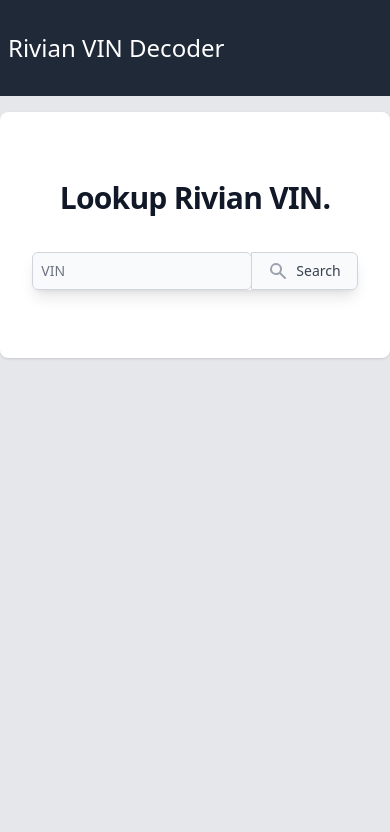
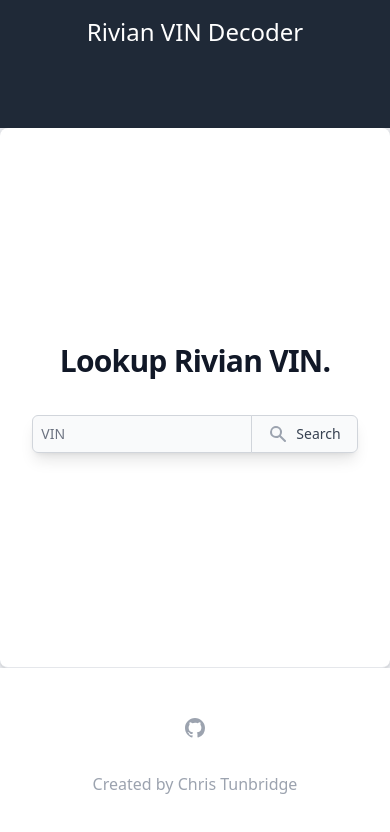
Before and after one commit to Destreyf/rivian-vin-decoder, a Vue app: page / in a window 390 px wide. Shown: the top 832 px of the page. Built offline with nearby package versions, Linux system fonts and the light colour scheme.

Commit message:
Improve mobile usage

```diff
--- a/index.html
+++ b/index.html
@@ -6,8 +6,8 @@
     <meta name="viewport" content="width=device-width, initial-scale=1.0" />
     <title>Rivian VIN Decoder</title>
   </head>
-  <body class="bg-gray-200">
-    <div id="app"></div>
+  <body class="bg-gray-200 h-screen">
+    <div id="app" class="h-full"></div>
     <script type="module" src="/src/main.ts"></script>
   </body>
 </html>
--- a/package.json
+++ b/package.json
@@ -16,7 +16,8 @@
     "@headlessui/vue": "^1.6.1",
     "@heroicons/vue": "^1.0.6",
     "vue": "^3.2.33",
-    "vue-router": "^4.0.15"
+    "vue-router": "^4.0.15",
+    "vue-toastification": "^2.0.0-rc.5"
   },
   "devDependencies": {
     "@rushstack/eslint-patch": "^1.1.0",
--- a/src/App.vue
+++ b/src/App.vue
@@ -1,24 +1,14 @@
 <template>
-  <nav class="bg-gray-800">
-    <div
-      class="flex flex-row max-w-2xl px-2 sm:px-6 lg:px-8 py-4 mx-auto space-x-4 items-center justify-between h-24"
-    >
-      <router-link to="/" class="flex-shrink-0 align-middle text-white text-2xl"
-        >Rivian VIN Decoder</router-link
-      >
-      <VinForm v-if="!isHome" :vin="vin" :key="vin"></VinForm>
+  <div class="flex flex-col h-full">
+    <HeaderComponent class="flex-shrink-0"></HeaderComponent>
+    <div class="md:mt-4 flex-grow">
+      <router-view :key="$route.fullPath"></router-view>
     </div>
-  </nav>
-  <div class="mt-4">
-    <router-view :key="$route.fullPath"></router-view>
+    <FooterComponent class="flex-shrink-0"></FooterComponent>
   </div>
 </template>
 
 <script setup lang="ts">
-import { computed } from "@vue/reactivity";
-import { useRoute } from "vue-router";
-import VinForm from "./components/VinForm.vue";
-const route = useRoute();
-const isHome = computed(() => route.name === "home");
-const vin = computed(() => route.params?.vin?.toString() ?? "");
+import FooterComponent from "./components/FooterComponent.vue";
+import HeaderComponent from "./components/HeaderComponent.vue";
 </script>
--- /dev/null
+++ b/src/components/FooterComponent.vue
@@ -0,0 +1,46 @@
+<!-- This example requires Tailwind CSS v2.0+ -->
+<template>
+  <footer class="bg-white">
+    <div
+      class="max-w-7xl mx-auto py-12 px-4 sm:px-6 md:flex md:items-center md:justify-between lg:px-8"
+    >
+      <div class="flex justify-center space-x-6 md:order-2">
+        <a
+          v-for="item in navigation"
+          :key="item.name"
+          :href="item.href"
+          class="text-gray-400 hover:text-gray-500"
+        >
+          <span class="sr-only">{{ item.name }}</span>
+          <component :is="item.icon" class="h-6 w-6" aria-hidden="true" />
+        </a>
+      </div>
+      <div class="mt-8 md:mt-0 md:order-1">
+        <p class="text-center text-base text-gray-400">
+          Created by Chris Tunbridge
+        </p>
+      </div>
+    </div>
+  </footer>
+</template>
+
+<script setup lang="ts">
+import { defineComponent, h } from "vue";
+
+const navigation = [
+  {
+    name: "GitHub",
+    href: "https://github.com/Destreyf/rivian-vin-decoder",
+    icon: defineComponent({
+      render: () =>
+        h("svg", { fill: "currentColor", viewBox: "0 0 24 24" }, [
+          h("path", {
+            "fill-rule": "evenodd",
+            d: "M12 2C6.477 2 2 6.484 2 12.017c0 4.425 2.865 8.18 6.839 9.504.5.092.682-.217.682-.483 0-.237-.008-.868-.013-1.703-2.782.605-3.369-1.343-3.369-1.343-.454-1.158-1.11-1.466-1.11-1.466-.908-.62.069-.608.069-.608 1.003.07 1.531 1.032 1.531 1.032.892 1.53 2.341 1.088 2.91.832.092-.647.35-1.088.636-1.338-2.22-.253-4.555-1.113-4.555-4.951 0-1.093.39-1.988 1.029-2.688-.103-.253-.446-1.272.098-2.65 0 0 .84-.27 2.75 1.026A9.564 9.564 0 0112 6.844c.85.004 1.705.115 2.504.337 1.909-1.296 2.747-1.027 2.747-1.027.546 1.379.202 2.398.1 2.651.64.7 1.028 1.595 1.028 2.688 0 3.848-2.339 4.695-4.566 4.943.359.309.678.92.678 1.855 0 1.338-.012 2.419-.012 2.747 0 .268.18.58.688.482A10.019 10.019 0 0022 12.017C22 6.484 17.522 2 12 2z",
+            "clip-rule": "evenodd",
+          }),
+        ]),
+    }),
+  },
+];
+</script>
--- /dev/null
+++ b/src/components/HeaderComponent.vue
@@ -0,0 +1,25 @@
+<template>
+  <nav class="bg-gray-800">
+    <div
+      class="flex flex-col sm:flex-row max-w-2xl px-2 sm:px-6 lg:px-8 py-4 mx-auto space-x-4 items-center justify-between h-32 sm:h-24"
+    >
+      <router-link
+        to="/"
+        class="flex-shrink-0 align-middle text-white text-2xl"
+      >
+        Rivian VIN Decoder
+      </router-link>
+      <VinForm v-if="!isHome" :vin="vin" :key="vin"></VinForm>
+    </div>
+  </nav>
+</template>
+
+<script setup lang="ts">
+import { computed } from "@vue/reactivity";
+import { useRoute } from "vue-router";
+import VinForm from "./VinForm.vue";
+
+const route = useRoute();
+const isHome = computed(() => route.name === "home");
+const vin = computed(() => route.params?.vin?.toString() ?? "");
+</script>
--- a/src/components/HomePage.vue
+++ b/src/components/HomePage.vue
@@ -1,6 +1,8 @@
 <!-- This example requires Tailwind CSS v2.0+ -->
 <template>
-  <CardContainer class="max-w-2xl mx-auto">
+  <CardContainer
+    class="max-w-2xl mx-auto h-full border-b grid place-content-center md:h-auto md:place-content-around"
+  >
     <div
       class="max-w-7xl mx-auto text-center py-12 px-4 sm:px-6 lg:py-16 lg:px-8"
     >
--- a/src/components/VinForm.vue
+++ b/src/components/VinForm.vue
@@ -6,7 +6,7 @@
           type="vin"
           name="vin"
           id="vin"
-          class="bg-gray-50 block w-full rounded-none rounded-l-md p-2 sm:text-sm border border-gray-300 text-sm font-medium rounded-r-md text-gray-700 hover:bg-gray-100 focus:outline-none focus:ring-1 focus:ring-indigo-500 focus:border-indigo-500"
+          class="bg-gray-50 block w-full rounded-none rounded-l-md p-2 sm:text-sm border border-gray-300 text-sm font-medium text-gray-700 hover:bg-gray-100 focus:outline-none focus:ring-1 focus:ring-indigo-500 focus:border-indigo-500"
           placeholder="VIN"
           v-model="vinRef"
           v-on:keyup.enter="lookupVin"
@@ -28,17 +28,43 @@
 import { SearchIcon } from "@heroicons/vue/solid";
 import { ref } from "@vue/reactivity";
 import { router } from "../router";
+import { useToast } from "vue-toastification";
+import { validateVin } from "@/helpers/validate-vin";
 
+const toast = useToast();
 const props = defineProps<{ vin: string }>();
 
 const vinRef = ref(props?.vin);
 
 function lookupVin() {
+  try {
+    const vin = vinRef.value.toString().trim();
+    if (vin.length === 0) {
+      toast.error("Please specify a VIN.");
+      return;
+    }
+
+    if (vin.length < 17) {
+      toast.error("Invalid VIN, the VIN must be 17 characters long.");
+      return;
+    }
+
+    if (!validateVin(vin)) {
+      toast.error("Invalid VIN, please check the VIN and try again.");
+      return;
+    }
+
     router.push({
       name: "vin",
       params: {
         vin: vinRef.value,
       },
     });
+  } catch (e) {
+    if ((e as Error)?.message?.includes("required param")) {
+      toast.error("You must specify a VIN.");
+    }
+    console.error("Failed to navigate", e);
+  }
 }
 </script>
--- a/src/components/VinPage.vue
+++ b/src/components/VinPage.vue
@@ -16,7 +16,7 @@
 
 const valid = computed(() => decoded.value && decoded.value?.wmi);
 
-const parse = (v?: string | null | undefined) => {
+const parse = (v?: string | number | null | undefined) => {
   if (!v) return "Unknown";
 
   if (Array.isArray(v)) return v.map((v) => v.toString()).join("\n");
@@ -76,7 +76,7 @@
 <style lang="scss" scoped>
 td,
 th {
-  @apply p-4;
+  @apply p-2 sm:p-2 md:p-4;
 }
 
 th {
--- a/src/main.ts
+++ b/src/main.ts
@@ -1,8 +1,15 @@
 import { createApp } from "vue";
 import "./index.css";
+import "vue-toastification/dist/index.css";
 
 import App from "./App.vue";
 
 import { router } from "./router";
 
-createApp(App).use(router).mount("#app");
+import Toast, { POSITION } from "vue-toastification";
+// Import the CSS or use your own!
+
+createApp(App)
+  .use(router)
+  .use(Toast, { position: POSITION.TOP_RIGHT })
+  .mount("#app");
```
Also changed, not shown: src/types/vin.ts (+8 -8 lines), 1 other file (tests, documents, lock files or other folders). Lines whose indentation alone changed are shown as unchanged.
